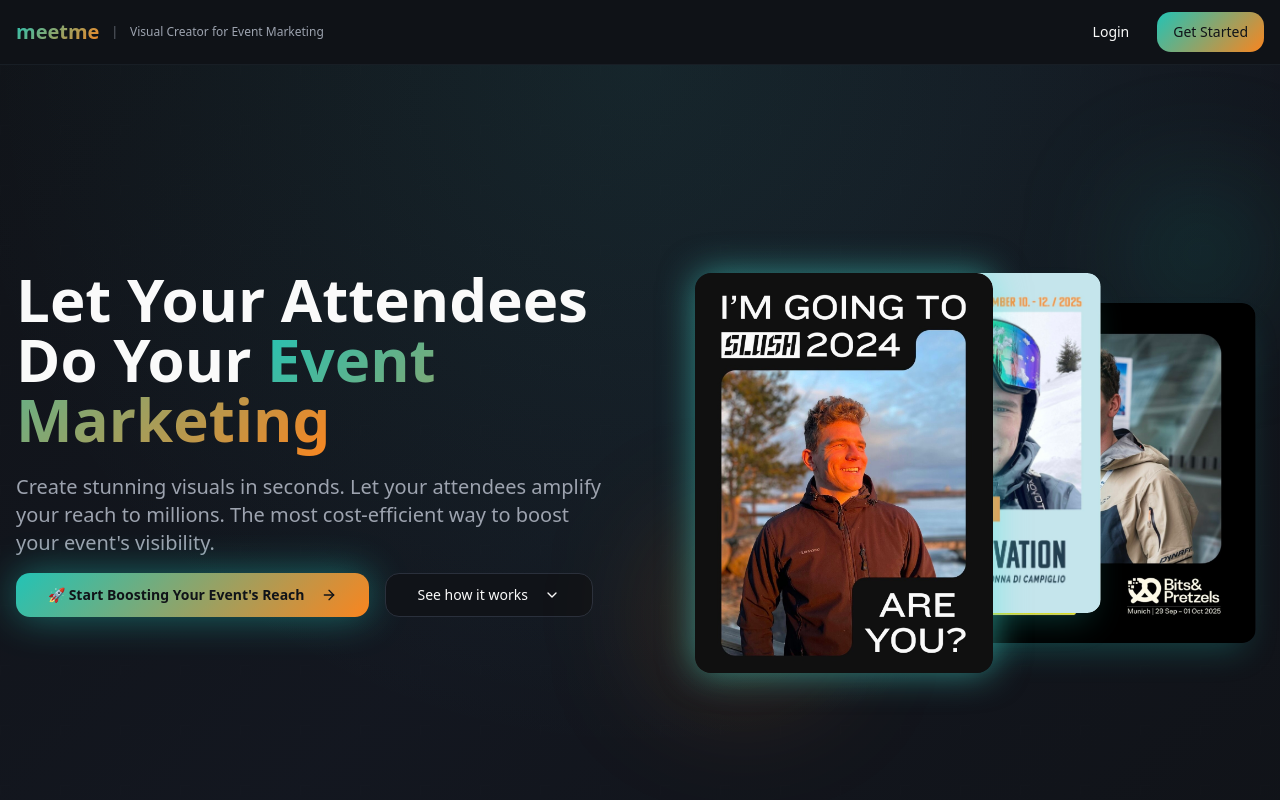
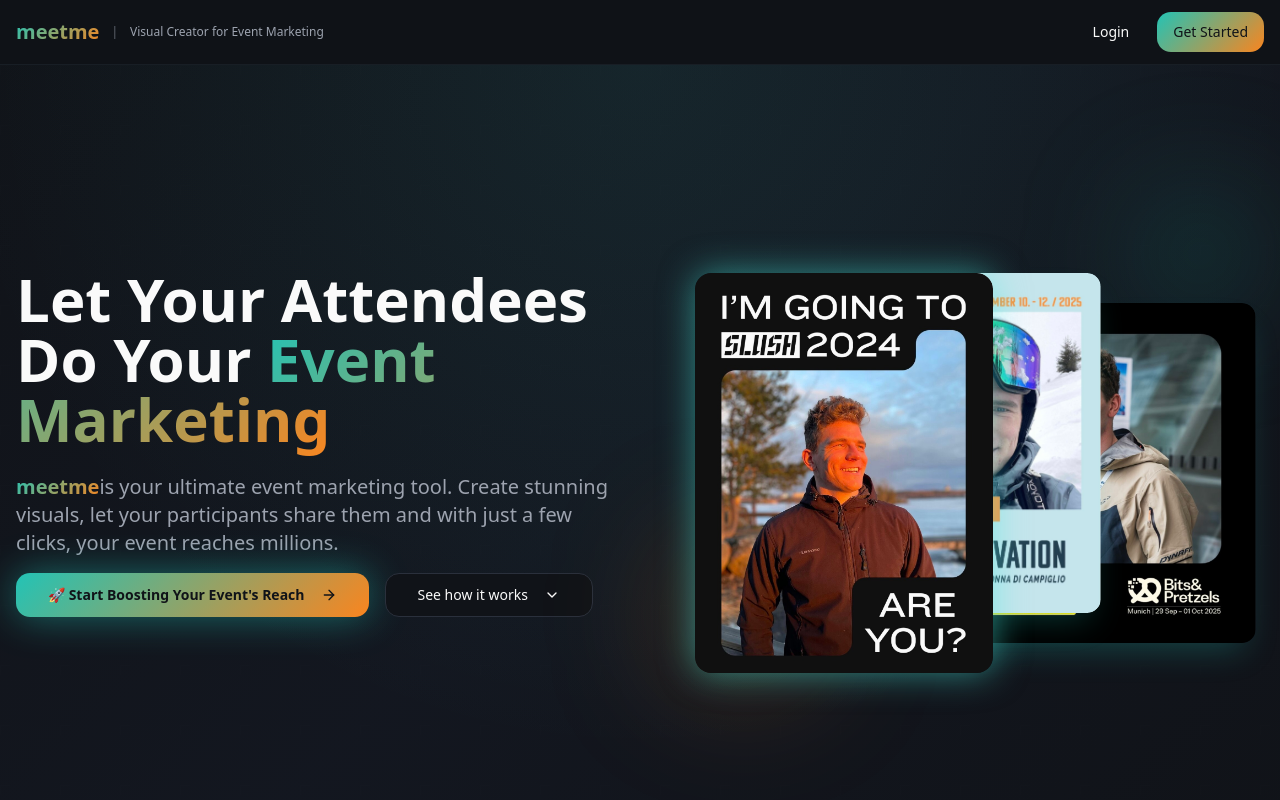
Before and after one commit to gamsnice/frame-meet-share, a React (Vite) app: page / in a window 1280 px wide. Shown: the top 800 px of the page. Built offline with nearby package versions, Linux system fonts and the light colour scheme; the HTML template or start-up script is replaced by a standard one.

Commit message:
Code edited in Lovable Code Editor
Edited UI in Lovable

```diff
--- a/src/pages/Landing.tsx
+++ b/src/pages/Landing.tsx
@@ -101,8 +101,9 @@ export default function Landing() {
                 className="mb-4 text-lg text-muted-foreground md:text-xl animate-fade-in"
                 style={{ animationDelay: "0.1s" }}
               >
-                Create stunning visuals in seconds. Let your attendees amplify your reach to millions. The most
-                cost-efficient way to boost your event's visibility.
+                <span className="font-semibold bg-gradient-accent bg-clip-text text-transparent">meetme</span>
+                is your ultimate event marketing tool. Create stunning visuals, let your participants share them and
+                with just a few clicks, your event reaches millions.
               </p>
               <div className="flex flex-col gap-4 sm:flex-row animate-fade-in" style={{ animationDelay: "0.2s" }}>
                 <Button
```
